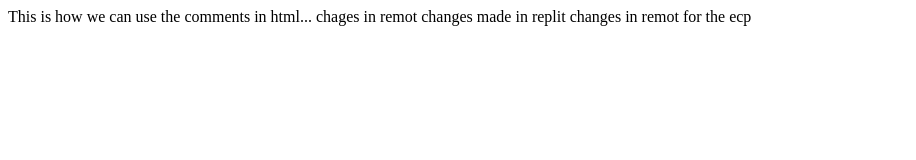
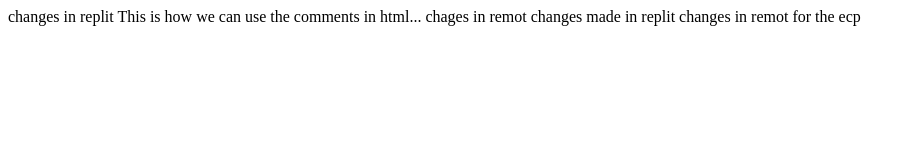
Before and after one commit to Y0landa24/reposity1, a plain HTML site: page index.html in a window 1280 px wide. Shown: the whole page, without its empty margins (0-916 px from the left). Drawn offline with Linux system fonts and the light colour scheme.

Commit message:
chages in replit

```diff
--- a/index.html
+++ b/index.html
@@ -9,7 +9,7 @@
 </head>
 
 <body>
-
+changes in replit
 This is how we can use the comments in html...
   chages in remot changes made in replit
 changes in remot for the ecp
```
